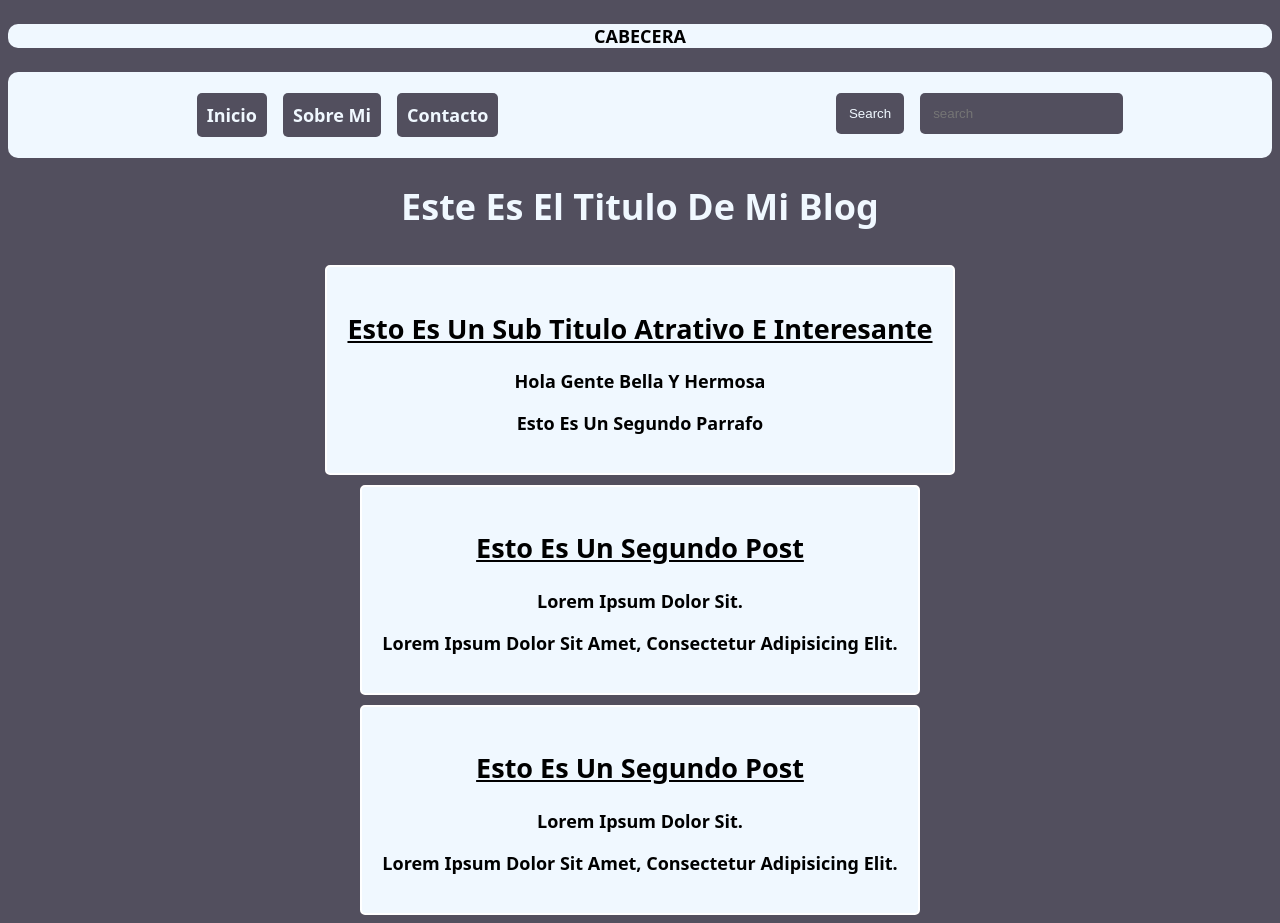
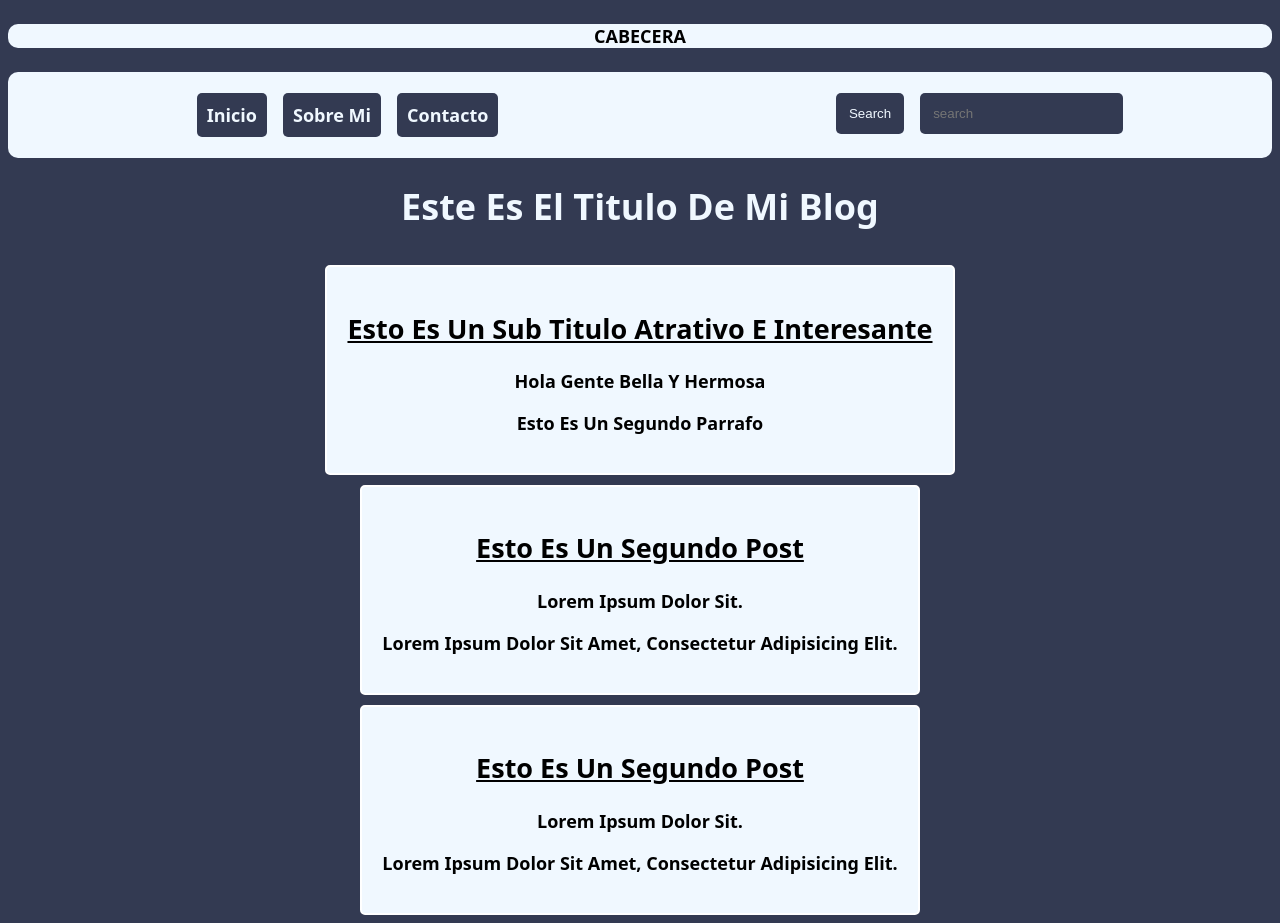
Before and after one commit to xatkx/borrar-luego, a plain HTML site: page index.html in a window 1280 px wide. Drawn offline with Linux system fonts and the light colour scheme.

Commit message:
ajuste css

```diff
--- a/css/style.css
+++ b/css/style.css
@@ -1,6 +1,11 @@
+
+:root {
+    --main-color:rgb(51, 58, 82);
+}
+
 body {
 
-    background-color: rgb(82, 79, 94);
+    background-color: var(--main-color);
 
     color: aliceblue;
 
@@ -57,7 +62,7 @@ header {
 }
 
 .navegation > ul li a {
-    background-color: rgb(82, 79, 94);
+    background-color: var(--main-color);
     border-radius: 5px;
     color: aliceblue;
     display: block;
@@ -73,7 +78,7 @@ ul.navegation-search {
 }
 
 .navegation-search li input {
-    background-color: rgb(82, 79, 94);
+    background-color: var(--main-color);
     border: none;
     border-radius: 5px;
     color: aliceblue;
```
